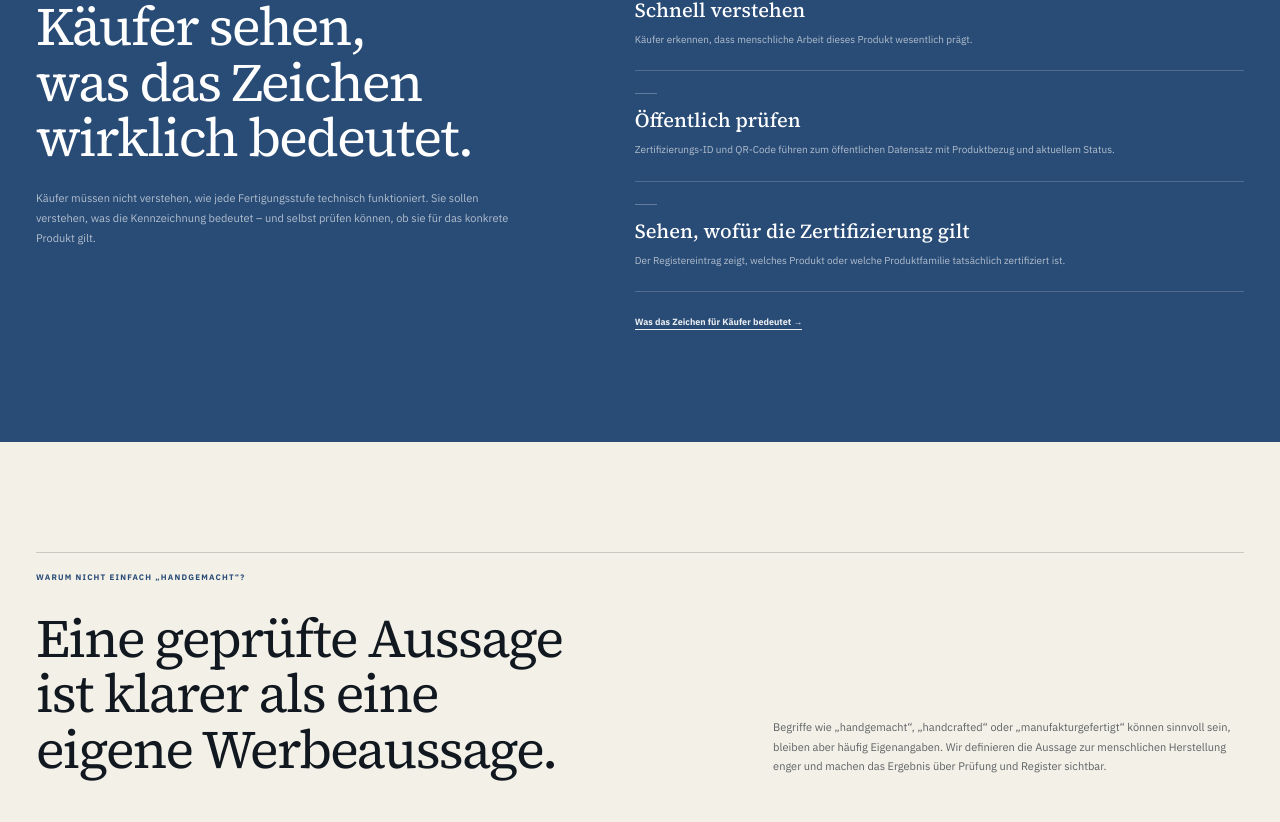
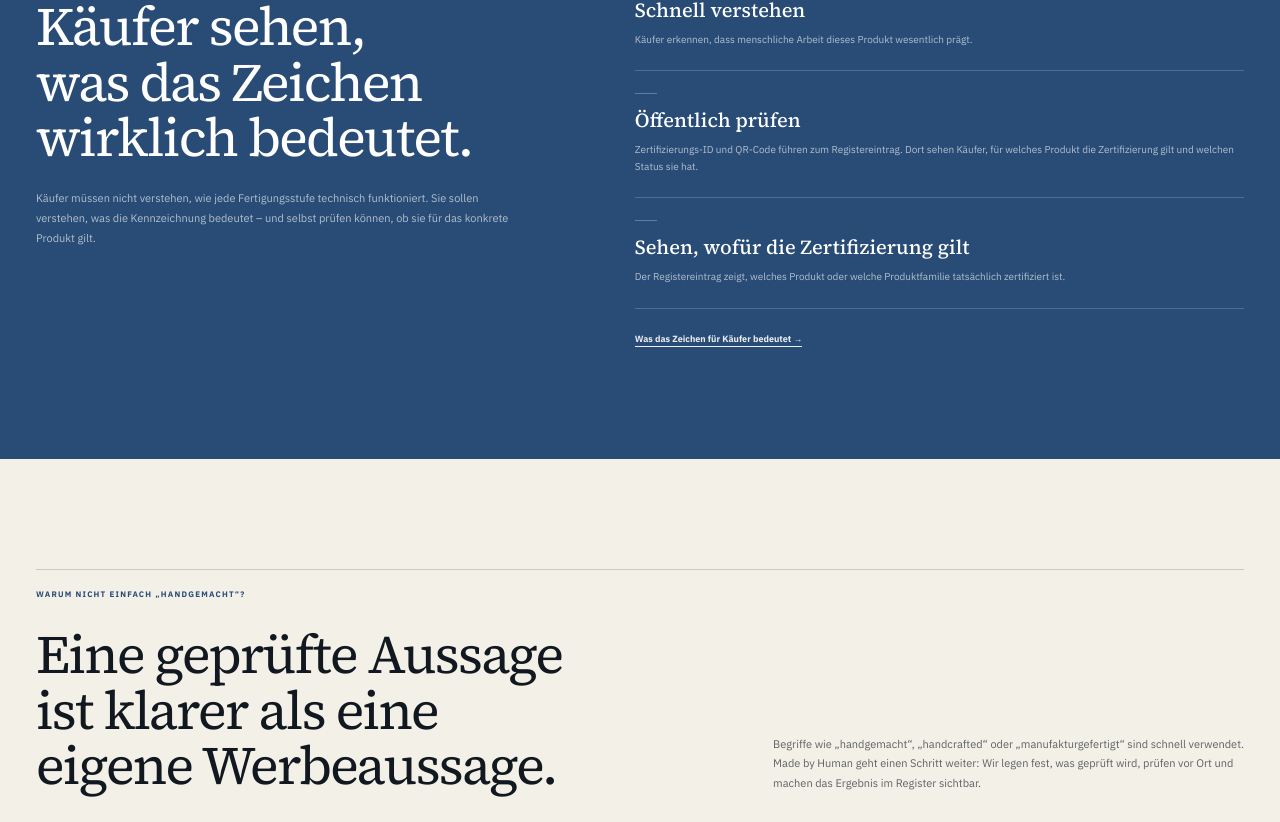
Before and after one commit to dennis-glaser-coder/human-certification-web, a Next.js app: page /warum-made-by-human in a window 1280 px wide. Shown: the part 2598-3420 px from the top of the page. Built offline with nearby package versions, Linux system fonts and the light colour scheme.

Commit message:
Finish why page sentence-level review

```diff
--- a/src/app/warum-made-by-human/page.js
+++ b/src/app/warum-made-by-human/page.js
@@ -23,13 +23,13 @@ const manufacturerBenefits = [
 
 const customerBenefits = [
   ['Schnell verstehen', 'Käufer erkennen, dass menschliche Arbeit dieses Produkt wesentlich prägt.'],
-  ['Öffentlich prüfen', 'Zertifizierungs-ID und QR-Code führen zum öffentlichen Datensatz mit Produktbezug und aktuellem Status.'],
+  ['Öffentlich prüfen', 'Zertifizierungs-ID und QR-Code führen zum Registereintrag. Dort sehen Käufer, für welches Produkt die Zertifizierung gilt und welchen Status sie hat.'],
   ['Sehen, wofür die Zertifizierung gilt', 'Der Registereintrag zeigt, welches Produkt oder welche Produktfamilie tatsächlich zertifiziert ist.'],
 ];
 
 const claimComparison = [
   ['„Handgemacht“', 'Eigene Angabe des Herstellers', 'Kann unterschiedlich verstanden werden', 'Nicht öffentlich prüfbar'],
-  ['Made by Human', 'Klare Aussage für ein bestimmtes Produkt', 'Vor-Ort-Prüfung und dokumentierte Entscheidung', 'ID, QR und öffentlicher Registereintrag'],
+  ['Made by Human', 'Klare Aussage für ein bestimmtes Produkt', 'Vor-Ort-Prüfung und festgehaltene Entscheidung', 'ID, QR und öffentlicher Registereintrag'],
 ];
 
 
@@ -160,9 +160,7 @@ export default function WhyPage() {
               <h2>Eine geprüfte Aussage ist klarer als eine eigene Werbeaussage.</h2>
             </div>
             <p>
-              Begriffe wie „handgemacht“, „handcrafted“ oder „manufakturgefertigt“ können sinnvoll sein,
-              bleiben aber häufig Eigenangaben. Wir definieren die Aussage zur menschlichen Herstellung enger
-              und machen das Ergebnis über Prüfung und Register sichtbar.
+              Begriffe wie „handgemacht“, „handcrafted“ oder „manufakturgefertigt“ sind schnell verwendet. Made by Human geht einen Schritt weiter: Wir legen fest, was geprüft wird, prüfen vor Ort und machen das Ergebnis im Register sichtbar.
             </p>
           </div>
 
```
